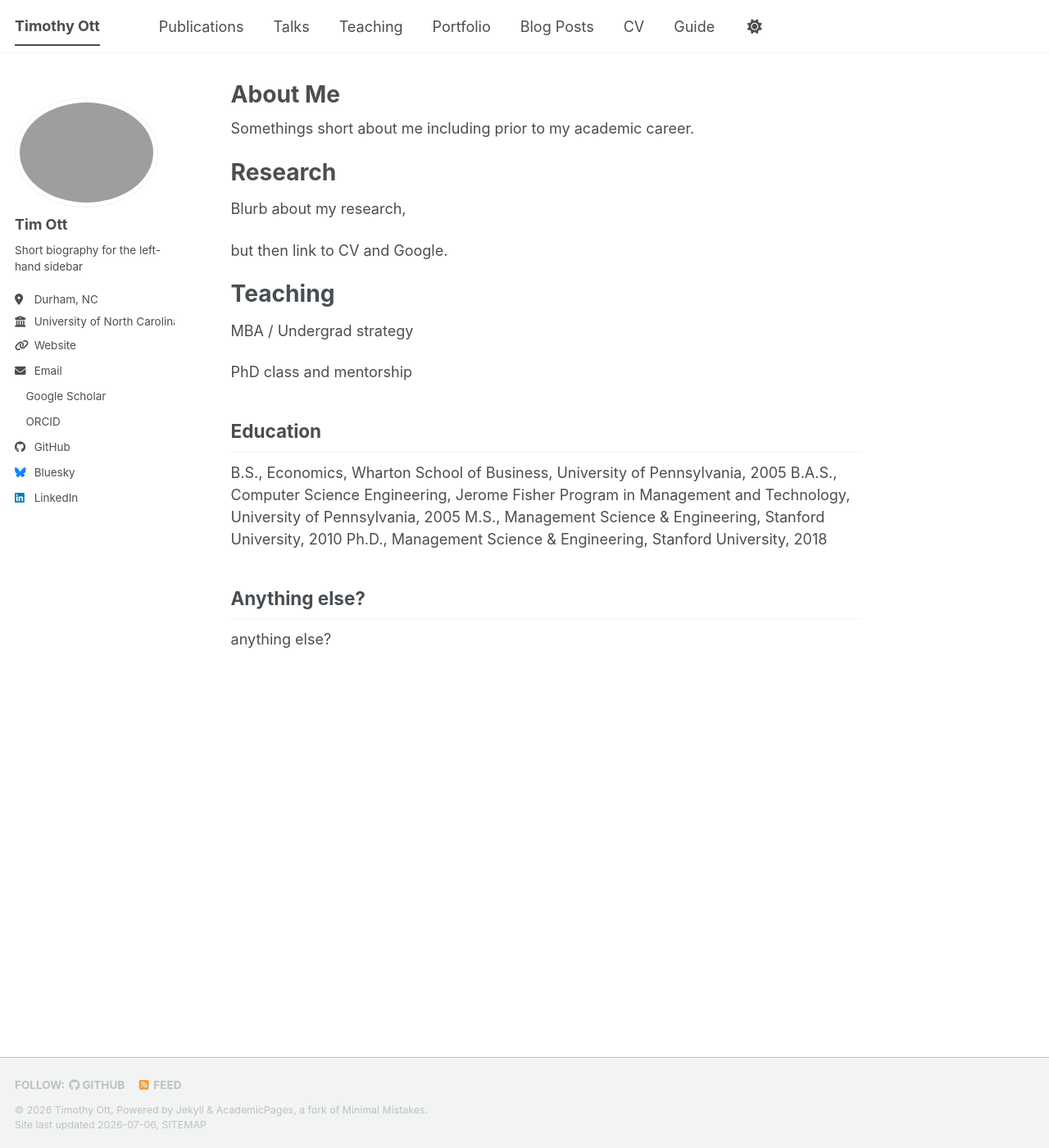
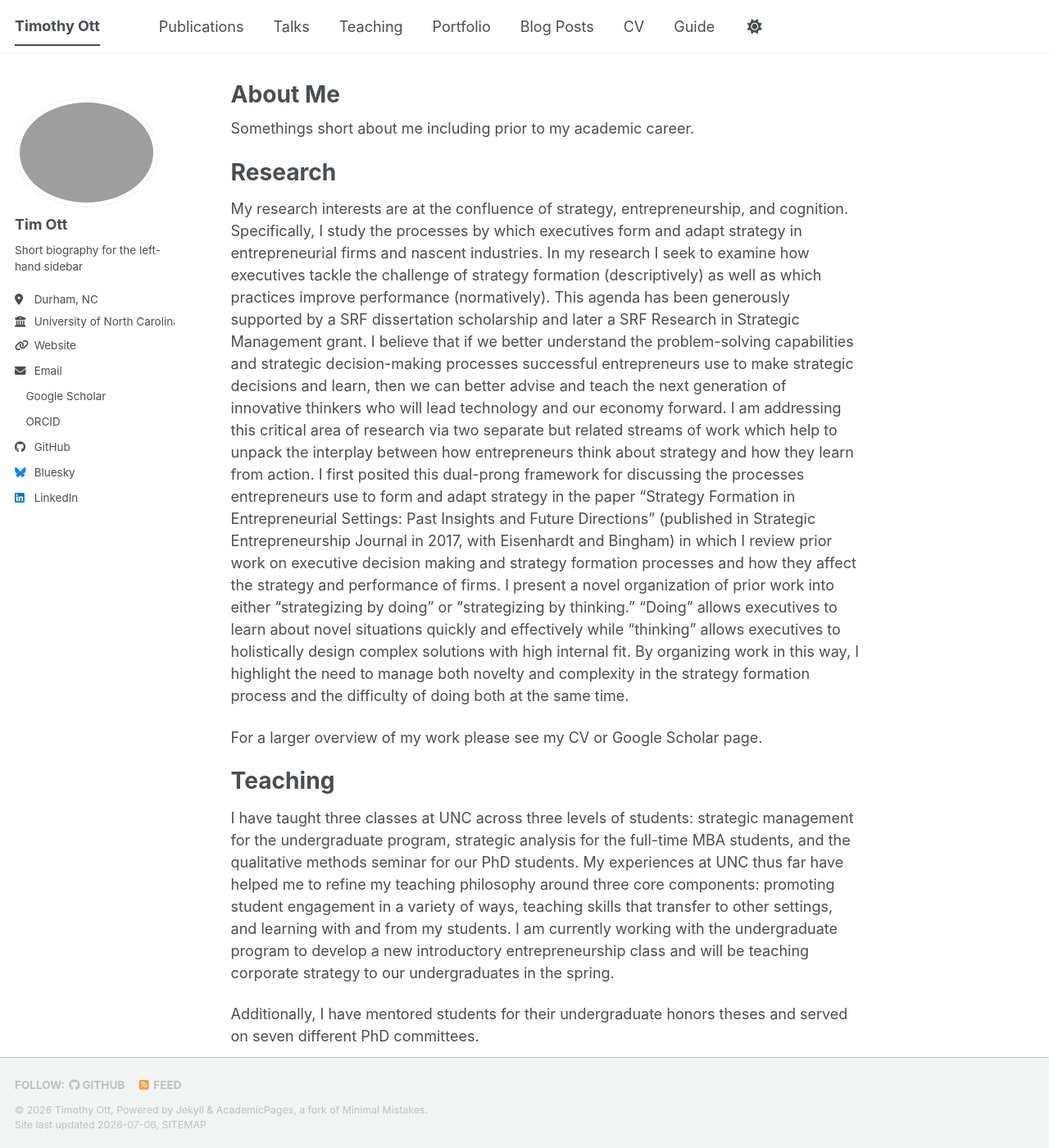
Before and after one commit to timothyott/timothyott.github.io, a Jekyll site: the page built from _pages/about.md, in a window 1280 px wide and 1400 px high. Shown: the whole window at 82% size. Built offline with Jekyll 4.4.1, drawn with Linux system fonts in a browser that asks for light colours; a style sheet for code colours, icons or effects is not loaded.

Commit message:
Update about.md

```diff
--- a/_pages/about.md
+++ b/_pages/about.md
@@ -11,18 +11,19 @@ Somethings short about me including prior to my academic career.
 
 Research
 ======
-Blurb about my research,
+My research interests are at the confluence of strategy, entrepreneurship, and cognition. Specifically, I study the processes by which executives form and adapt strategy in entrepreneurial firms and nascent industries. In my research I seek to examine how executives tackle the challenge of strategy formation (descriptively) as well as which practices improve performance (normatively). This agenda has been generously supported by a SRF dissertation scholarship and later a SRF Research in Strategic Management grant. I believe that if we better understand the problem-solving capabilities and strategic decision-making processes successful entrepreneurs use to make strategic decisions and learn, then we can better advise and teach the next generation of innovative thinkers who will lead technology and our economy forward.
+I am addressing this critical area of research via two separate but related streams of work which help to unpack the interplay between how entrepreneurs think about strategy and how they learn from action. I first posited this dual-prong framework for discussing the processes entrepreneurs use to form and adapt strategy in the paper “Strategy Formation in Entrepreneurial Settings: Past Insights and Future Directions” (published in Strategic Entrepreneurship Journal in 2017, with Eisenhardt and Bingham) in which I review prior work on executive decision making and strategy formation processes and how they affect the strategy and performance of firms. I present a novel organization of prior work into either “strategizing by doing” or “strategizing by thinking.” “Doing” allows executives to learn about novel situations quickly and effectively while “thinking” allows executives to holistically design complex solutions with high internal fit. By organizing work in this way, I highlight the need to manage both novelty and complexity in the strategy formation process and the difficulty of doing both at the same time.
 
-but then link to CV and Google.
+For a larger overview of my work please see my CV or Google Scholar page.
 
 Teaching
 ======
-MBA / Undergrad strategy
+I have taught three classes at UNC across three levels of students: strategic management for the undergraduate program, strategic analysis for the full-time MBA students, and the qualitative methods seminar for our PhD students. My experiences at UNC thus far have helped me to refine my teaching philosophy around three core components: promoting student engagement in a variety of ways, teaching skills that transfer to other settings, and learning with and from my students. I am currently working with the undergraduate program to develop a new introductory entrepreneurship class and will be teaching corporate strategy to our undergraduates in the spring.
 
-PhD class and mentorship
+Additionally, I have mentored students for their undergraduate honors theses and served on seven different PhD committees.
 
 Education
-------
+======
 B.S., Economics, Wharton School of Business, University of Pennsylvania, 2005
 B.A.S., Computer Science Engineering, Jerome Fisher Program in Management and Technology, University of Pennsylvania, 2005
 M.S., Management Science & Engineering, Stanford University, 2010
```
